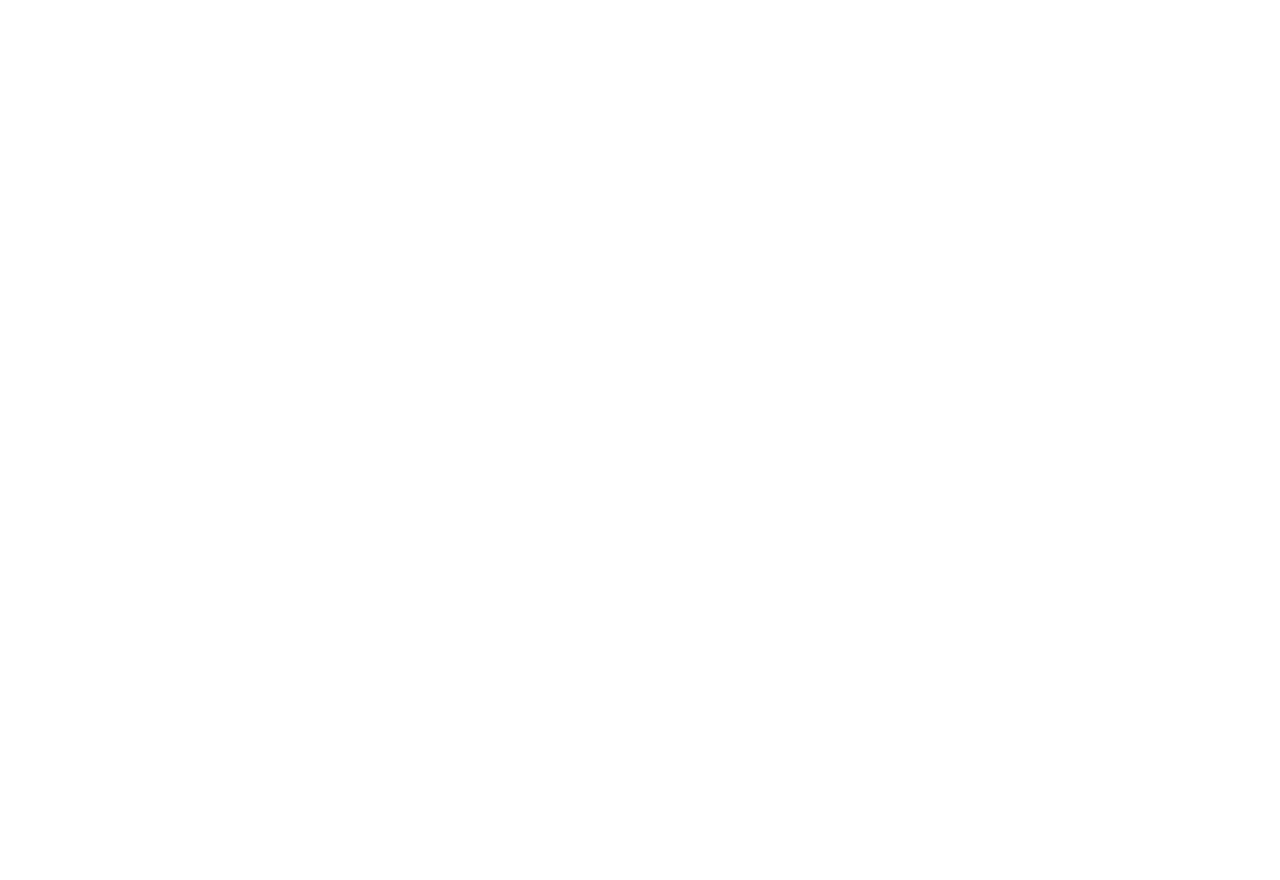
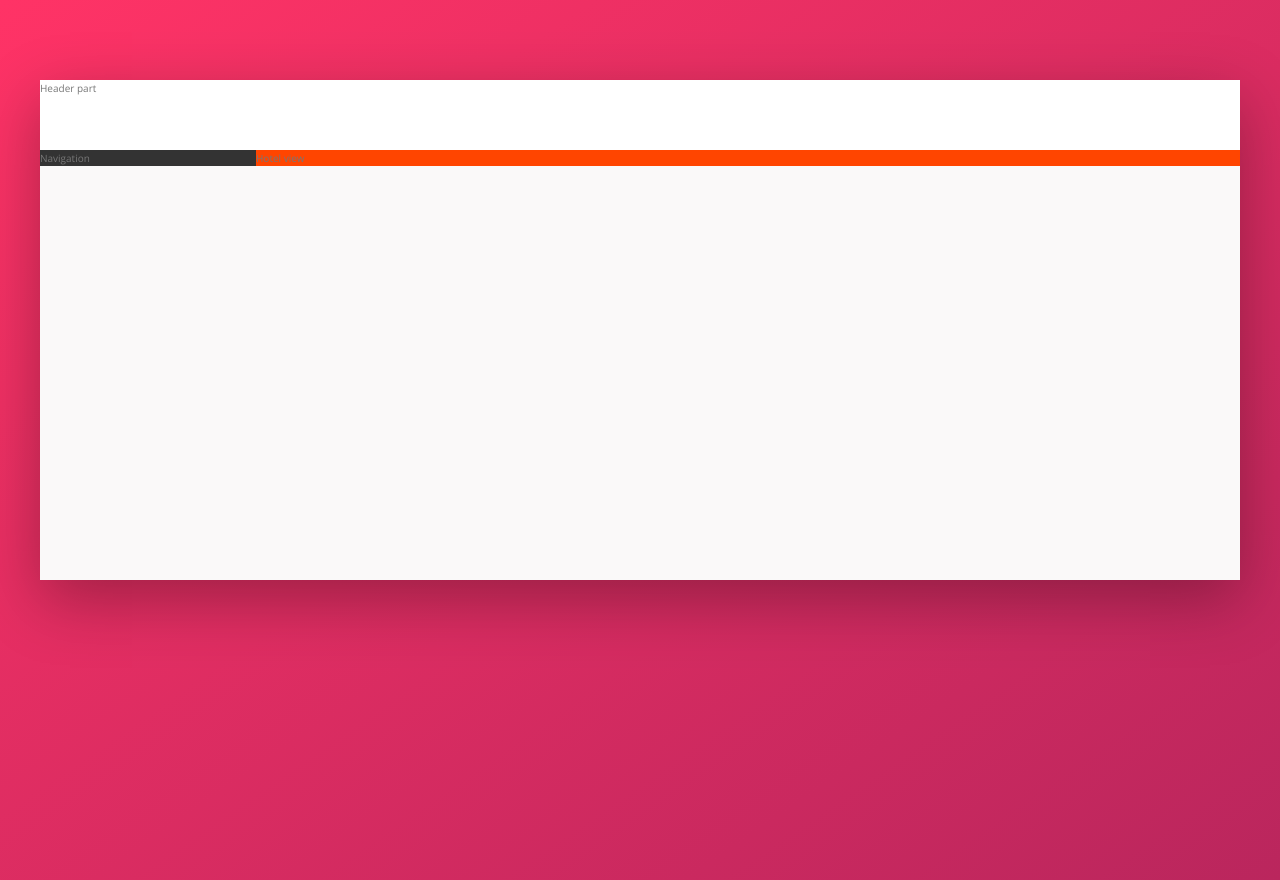
Before and after one commit to dzikieszosy/AA_CSS_Jonas, a website: page Trillo/starter/index.html in a window 1280 px wide. Before the commit the page ends 800 px from the top, so only its background shows below. Drawn offline with nearby package versions, Linux system fonts and the light colour scheme.

Commit message:
trillo overall layout completed

```diff
--- a/Trillo/starter/index.html
+++ b/Trillo/starter/index.html
@@ -1,16 +1,25 @@
 <!DOCTYPE html>
 <html lang="en">
-    <head>
-        <meta charset="UTF-8">
-        <meta name="viewport" content="width=device-width, initial-scale=1.0">
+  <head>
+    <meta charset="UTF-8" />
+    <meta name="viewport" content="width=device-width, initial-scale=1.0" />
 
-        <link href="https://fonts.googleapis.com/css?family=Open+Sans:300,400,600" rel="stylesheet">
-        <link rel="stylesheet" href="css/style.css">
-        <link rel="shortcut icon" type="image/png" href="img/favicon.png">
+    <link
+      href="https://fonts.googleapis.com/css?family=Open+Sans:300,400,600"
+      rel="stylesheet"
+    />
+    <link rel="stylesheet" href="css/style.css" />
+    <link rel="shortcut icon" type="image/png" href="img/favicon.png" />
 
-        <title>trillo &mdash; Your all-in-one booking app</title>
-    </head>
-    <body>
-
-    </body>
+    <title>trillo &mdash; Your all-in-one booking app</title>
+  </head>
+  <body>
+    <div class="container">
+      <header class="header">Header part</header>
+      <div class="content">
+        <nav class="sidebar">Navigation</nav>
+        <main class="hotel-view">Hotel view</main>
+      </div>
+    </div>
+  </body>
 </html>
--- /dev/null
+++ b/Trillo/starter/sass/_base.scss
@@ -0,0 +1,51 @@
+// Variables from CSS not SASS!
+:root {
+  --color-primary: #eb2f64;
+  --color-primary-light: #ff3366;
+  --color-primary-dark: #ba265d;
+
+  --color-grey-light-1: #faf9f9;
+  --color-grey-light-2: #f4f2f2;
+  --color-grey-light-3: #f0eeee;
+  --color-grey-light-4: #ccc;
+
+  --color-grey-dark-1: #333;
+  --color-grey-dark-2: #777;
+  --color-grey-dark-3: #999;
+
+  --shadow-dark: 0 2rem 6rem rgba(0, 0, 0, 0.3);
+}
+
+* {
+  margin: 0;
+  padding: 0;
+}
+
+*,
+*::before,
+*::after {
+  box-sizing: inherit;
+}
+
+html {
+  box-sizing: border-box;
+  font-size: 62.5%; //1rem = 10px
+}
+
+body {
+  font-family: "Open Sans", sans-serif;
+  font-weight: 400;
+  line-height: 1.6;
+  color: var(--color-grey-dark-2);
+
+  background-image: linear-gradient(
+    to right bottom,
+    var(--color-primary-light),
+    //use CSS variables
+    var(--color-primary-dark)
+  );
+  background-size: cover;
+  background-repeat: no-repeat;
+
+  min-height: 100vh;
+}
--- /dev/null
+++ b/Trillo/starter/sass/_layout.scss
@@ -0,0 +1,26 @@
+.container {
+  max-width: 120rem;
+  margin: 8rem auto;
+  background-color: var(--color-grey-light-1);
+  box-shadow: var(--shadow-dark);
+
+  min-height: 50rem;
+}
+.header {
+  height: 7rem;
+  background-color: #fff;
+  border-bottom: var(--color-grey-light-2);
+}
+.content {
+  display: flex;
+}
+.sidebar {
+  background-color: var(--color-grey-dark-1);
+
+  flex: 0 0 18%;
+}
+.hotel-view {
+  background-color: #fff;
+  background-color: orangered;
+  flex: 1; //occupy remaining space
+}
--- a/Trillo/starter/sass/main.scss
+++ b/Trillo/starter/sass/main.scss
@@ -1,17 +1,3 @@
-/*
-COLORS
-
-Primary: #eb2f64
-Primary light: #FF3366
-Primary dark: #BA265D
-
-Grey light 1: #faf9f9
-Grey light 2: #f4f2f2
-Grey light 3: #f0eeee
-Grey light 4: #ccc
-
-Grey dark 1: #333
-Grey dark 2: #777
-Grey dark 3: #999
-
-*/
+@import "base";
+@import "component";
+@import "layout";
```
Also changed, not shown: Trillo/starter/package.json (+4 -5 lines), Trillo/starter/css/style.css, Trillo/starter/sass/_component.scss (added), 1 other file.
